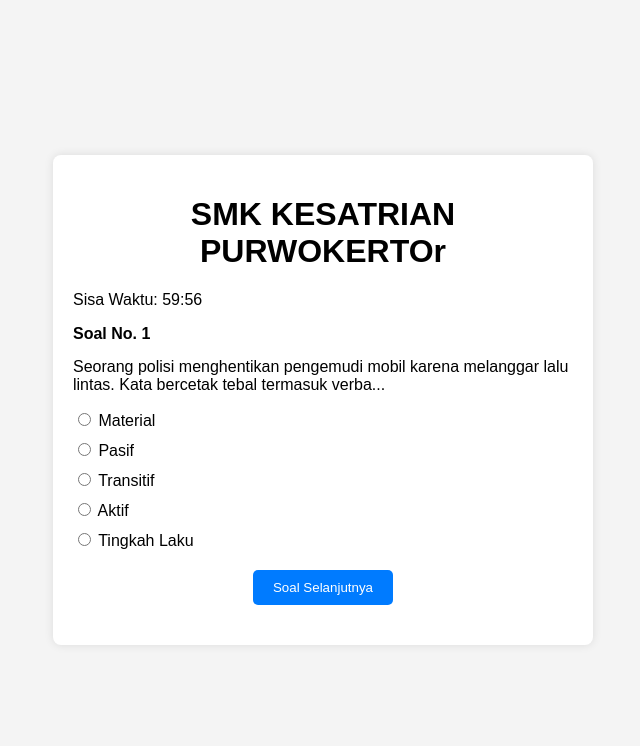
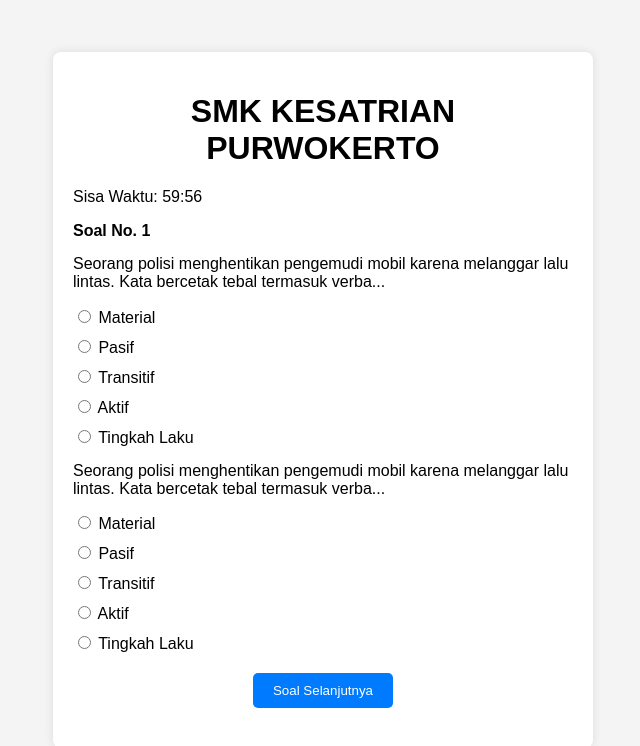
Before and after one commit to NNUGRAHH/UJIAN-BERBASIS-KOMPUTER-SMK-KESATRIAN-PURWOKERTO, a plain HTML site: page index.html in a window 1280 px wide. Shown: the whole page, without its empty margins (317-957 px from the left). Drawn offline with Linux system fonts and the light colour scheme.

Commit message:
Update index.html

```diff
--- a/index.html
+++ b/index.html
@@ -8,10 +8,17 @@
 </head>
 <body>
     <div class="container">
-        <h1>SMK KESATRIAN PURWOKERTOr</h1>
+        <h1>SMK KESATRIAN PURWOKERTO</h1>
         <p>Sisa Waktu: <span id="timer">90:00</span></p>
         <div class="soal">
             <p><b>Soal No. 1</b></p>
+            <p>Seorang polisi menghentikan pengemudi mobil karena melanggar lalu lintas. Kata bercetak tebal termasuk verba...</p>
+            <ul>
+                <li><input type="radio" name="answer" id="a" value="A"> Material</li>
+                <li><input type="radio" name="answer" id="b" value="B"> Pasif</li>
+                <li><input type="radio" name="answer" id="c" value="C"> Transitif</li>
+                <li><input type="radio" name="answer" id="d" value="D"> Aktif</li>
+                <li><input type="radio" name="answer" id="e" value="E"> Tingkah Laku</li>
             <p>Seorang polisi menghentikan pengemudi mobil karena melanggar lalu lintas. Kata bercetak tebal termasuk verba...</p>
             <ul>
                 <li><input type="radio" name="answer" id="a" value="A"> Material</li>
```
